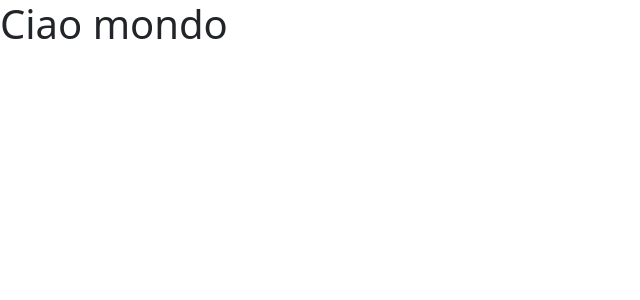
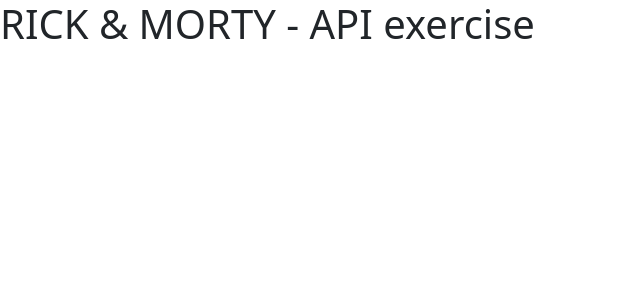
Before and after one commit to giovannilampis/Rick-Morty, a Vue app: page / in a window 1280 px wide. Shown: the top 300 px of the page, without its empty margins (0-640 px from the left). Built offline with nearby package versions, Linux system fonts and the light colour scheme.

Commit message:
make title dynamic with PROPS attribute

```diff
--- a/src/App.vue
+++ b/src/App.vue
@@ -12,7 +12,7 @@ export default{
 </script>
 
 <template>
-  <h1>Ciao mondo</h1>
+  <HeaderComponent :titleProps=" 'RICK & MORTY - API exercise' "/>
 </template>
 
 <style lang="scss">
--- a/src/components/HeaderComponent.vue
+++ b/src/components/HeaderComponent.vue
@@ -1,13 +1,14 @@
 <script>
 export default {
-    name: 'HeaderComponent'
+    name: 'HeaderComponent',
+    props: ['titleProps']
 }
 
 </script>
 
 <template>
     <div>
-
+        <h1>{{ titleProps }}</h1>
     </div>
 </template>
 
```
